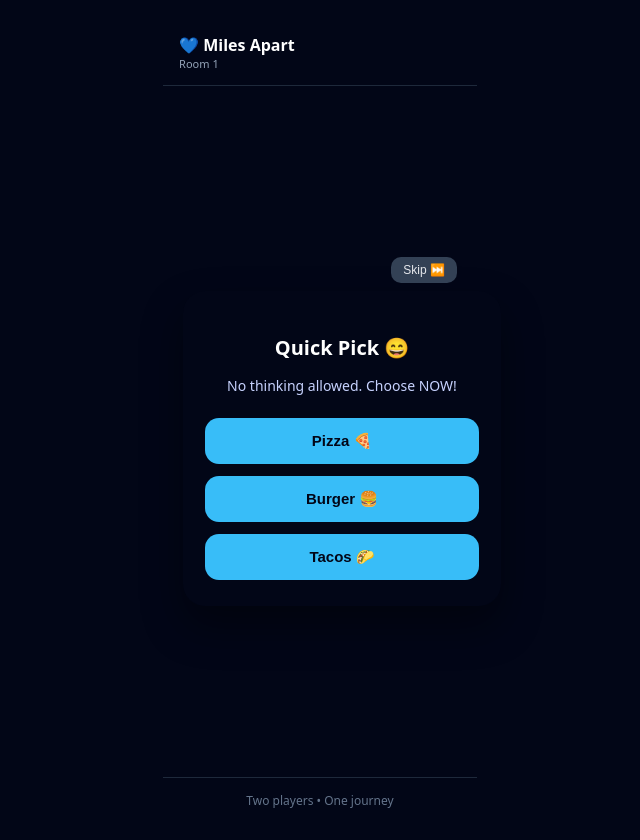
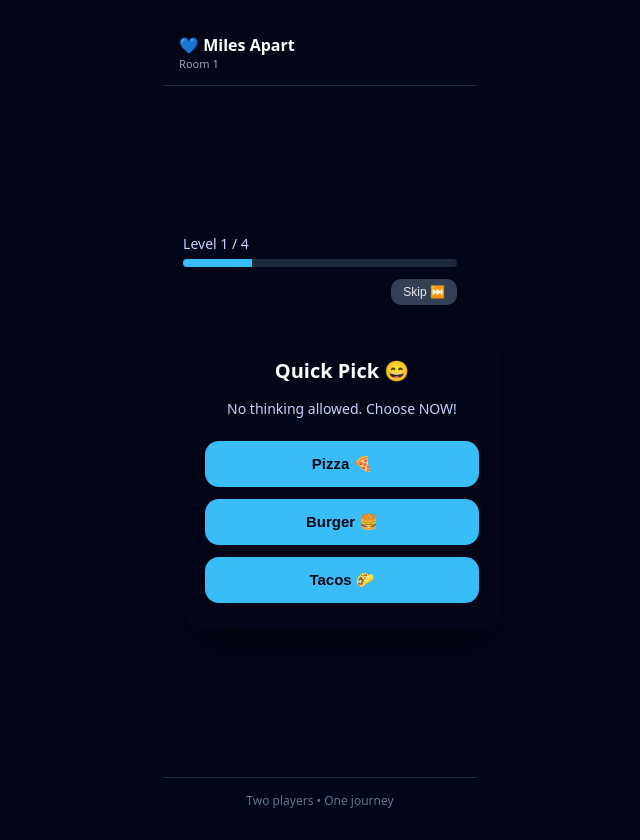
Before and after one commit to preshitpawar-beep/Distance-Gam, a Next.js app: page /game/1 in a window 1280 px wide. Both pictures are taken after a click on the button "I’m Ready ❤️". Shown: the whole page, without its empty margins (320-960 px from the left). Built offline with nearby package versions, Linux system fonts and the light colour scheme; no server answers; the database is empty.

Commit message:
Update GameFlow.js

```diff
--- a/components/GameFlow.js
+++ b/components/GameFlow.js
@@ -10,70 +10,85 @@ import MiniGameTap from "./MiniGameTap";
 import MiniGamePuzzle from "./MiniGamePuzzle";
 import { markCompleted, hasCompleted } from "../lib/replay";
 
+/*
+  GAME RULES (CONTENT-DRIVEN, NOT REPETITIVE)
+
+  - 4 Levels total
+  - Each level = 10 prompts
+  - After each level → 1 mini-game
+  - Total prompts ≈ 40+
+  - Mini-games are spaced, not spammed
+*/
+
+const PROMPTS_PER_LEVEL = 10;
+const TOTAL_LEVELS = 4;
+
 export default function GameFlow({ room }) {
   const [stage, setStage] = useState("story"); // story | mini | end
+  const [promptCount, setPromptCount] = useState(0);
+  const [level, setLevel] = useState(1);
   const [miniIndex, setMiniIndex] = useState(0);
-  const [storyDone, setStoryDone] = useState(false);
 
   const ref = doc(db, "rooms", room);
 
-  // 🔥 Listen for skip events
+  /* ---------- REAL-TIME SKIP ---------- */
   useEffect(() => {
     const unsub = onSnapshot(ref, (snap) => {
       if (!snap.exists()) return;
-
-      const data = snap.data();
-      if (data.skip === true) {
+      if (snap.data().skip === true) {
         advance();
         setDoc(ref, { skip: false }, { merge: true });
       }
     });
+    return () => unsub();
+  }, [promptCount, stage, level]);
 
-    return () => unsub();
-  }, [miniIndex, stage]);
+  /* ---------- GAME PROGRESSION ---------- */
+  function advance() {
+    // From STORY → MINI-GAME every N prompts
+    if (stage === "story") {
+      const nextCount = promptCount + 1;
+      setPromptCount(nextCount);
 
-  function advance() {
-    if (stage === "story") {
-      setStage("mini");
+      // Level boundary reached → trigger mini-game
+      if (nextCount % PROMPTS_PER_LEVEL === 0) {
+        setStage("mini");
+      }
       return;
     }
 
+    // From MINI-GAME → next LEVEL or END
     if (stage === "mini") {
-      if (miniIndex < 2) {
-        setMiniIndex((i) => i + 1);
+      if (level < TOTAL_LEVELS) {
+        setLevel(l => l + 1);
+        setMiniIndex(i => (i + 1) % 3);
         setStage("story");
       } else {
-        setStoryDone(true);
+        setStage("end");
       }
     }
   }
 
-  function skip() {
-    setDoc(ref, { skip: true }, { merge: true });
-  }
-
-  if (storyDone) {
+  /* ---------- END SCREEN ---------- */
+  if (stage === "end") {
     const replay = hasCompleted(room);
     markCompleted(room);
 
     return (
       <div style={card}>
-        <h2 style={title}>💙 Together at Last</h2>
+        <h2 style={title}>🎉 Game Complete!</h2>
 
         <p style={text}>
-          No matter the distance, every moment you shared
-          brought you closer.
+          You survived all {TOTAL_LEVELS} levels 😄
         </p>
 
         {replay ? (
           <p style={text}>
-            You came back and played it again.
-            That says more than the game ever could 💫
+            Back again? Respect. Absolute party legends 🕺💃
           </p>
         ) : (
           <p style={text}>
-            This journey was only possible because
-            you played it together.
+            That was chaotic, fast, and fun — exactly as intended.
           </p>
         )}
 
@@ -82,23 +97,39 @@ export default function GameFlow({ room }) {
     );
   }
 
+  /* ---------- UI ---------- */
   return (
     <div style={{ width: "100%" }}>
+      {/* LEVEL HEADER */}
+      <div style={levelBar}>
+        <div style={levelText}>
+          Level {level} / {TOTAL_LEVELS}
+        </div>
+        <div style={progressOuter}>
+          <div
+            style={{
+              ...progressInner,
+              width: `${(level / TOTAL_LEVELS) * 100}%`
+            }}
+          />
+        </div>
+      </div>
+
+      {/* SKIP */}
       <div style={skipBar}>
-        <button style={skipBtn} onClick={skip}>
+        <button style={skipBtn} onClick={() => setDoc(ref, { skip: true }, { merge: true })}>
           Skip ⏭️
         </button>
       </div>
 
+      {/* CONTENT */}
       {stage === "story" && (
         <StoryEngine room={room} onChapterComplete={advance} />
       )}
 
       {stage === "mini" && (
         <>
-          {miniIndex === 0 && (
-            <MiniGameChoice room={room} onComplete={advance} />
-          )}
+          {miniIndex === 0 && <MiniGameChoice room={room} onComplete={advance} />}
           {miniIndex === 1 && <MiniGameTap onComplete={advance} />}
           {miniIndex === 2 && <MiniGamePuzzle onComplete={advance} />}
         </>
@@ -109,27 +140,51 @@ export default function GameFlow({ room }) {
 
 /* ---------- STYLES ---------- */
 
+const levelBar = {
+  marginBottom: 12
+};
+
+const levelText = {
+  fontSize: 14,
+  marginBottom: 6,
+  color: "#c7d2fe"
+};
+
+const progressOuter = {
+  width: "100%",
+  height: 8,
+  background: "#1e293b",
+  borderRadius: 6,
+  overflow: "hidden"
+};
+
+const progressInner = {
+  height: "100%",
+  background: "#38bdf8",
+  transition: "width 0.3s ease"
+};
+
 const skipBar = {
   display: "flex",
   justifyContent: "flex-end",
-  marginBottom: "8px"
+  marginBottom: 10
 };
 
 const skipBtn = {
   padding: "6px 12px",
-  borderRadius: "10px",
+  borderRadius: 10,
   border: "none",
   background: "#334155",
   color: "#e5e7eb",
-  fontSize: "12px",
+  fontSize: 12,
   cursor: "pointer"
 };
 
 const card = {
   width: "100%",
-  maxWidth: "360px",
+  maxWidth: 360,
   background: "#020617",
-  borderRadius: "22px",
+  borderRadius: 22,
   padding: "28px 22px",
   boxShadow: "0 20px 40px rgba(0,0,0,0.4)",
   textAlign: "center",
@@ -137,19 +192,19 @@ const card = {
 };
 
 const title = {
-  fontSize: "22px",
-  marginBottom: "14px"
+  fontSize: 22,
+  marginBottom: 14
 };
 
 const text = {
-  fontSize: "14px",
+  fontSize: 14,
   color: "#c7d2fe",
-  marginBottom: "12px",
+  marginBottom: 12,
   lineHeight: "1.5"
 };
 
 const ending = {
-  marginTop: "18px",
-  fontSize: "16px",
+  marginTop: 18,
+  fontSize: 16,
   color: "#a5b4fc"
 };
```
